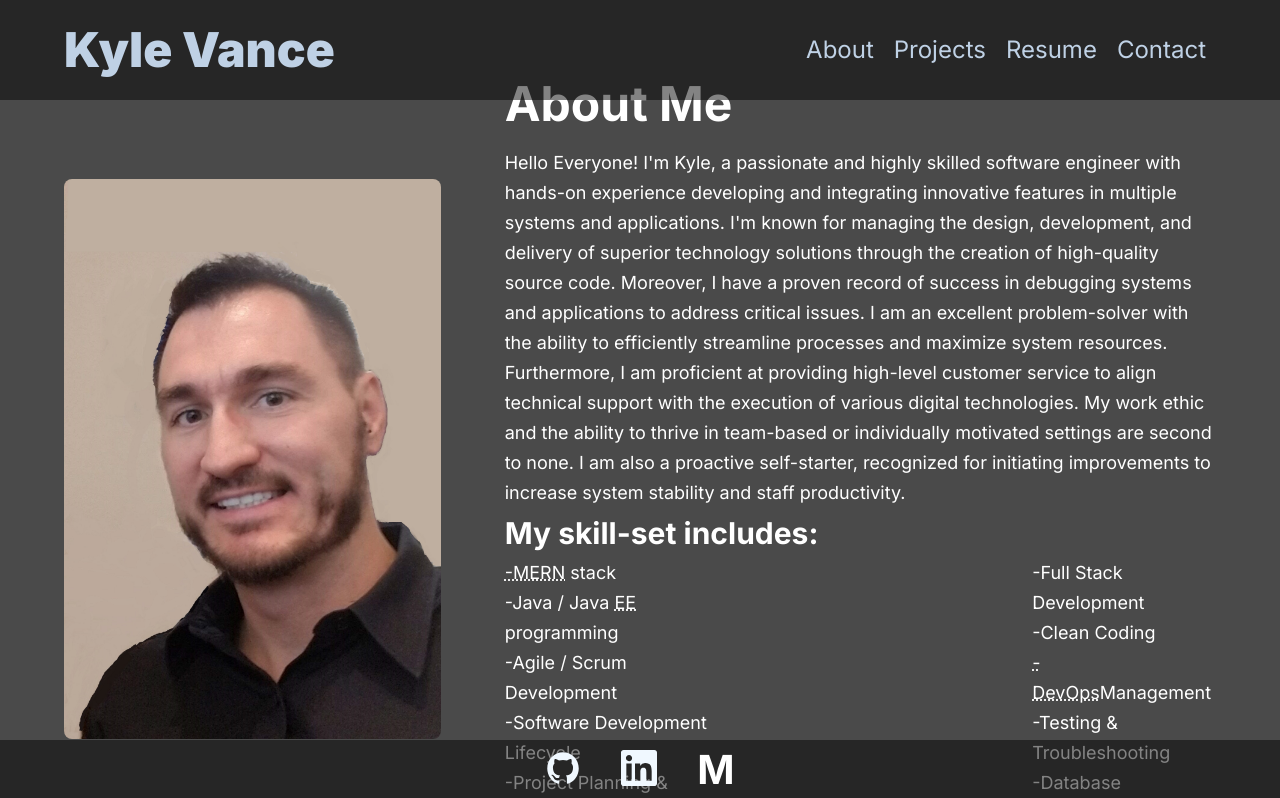
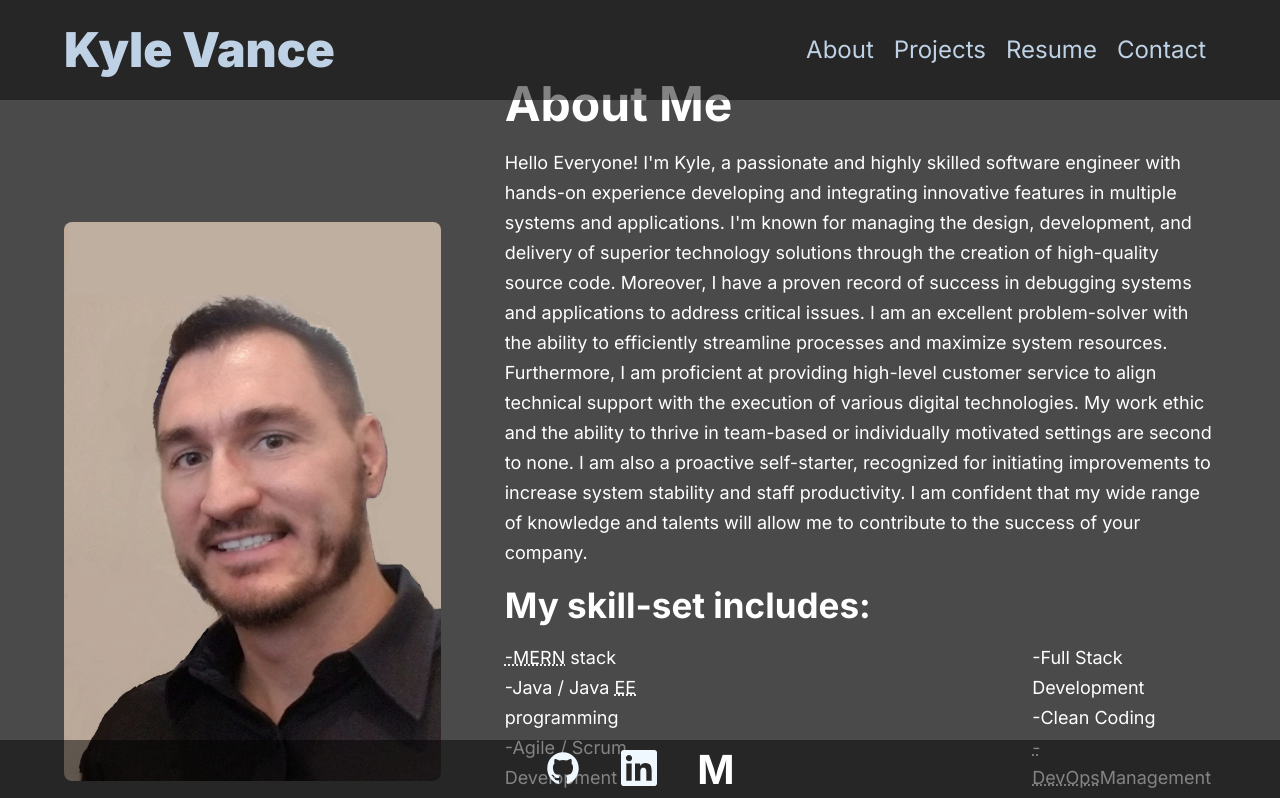
Before and after one commit to KVance1010/Kyle-Vance-Portfolio, a React (Create React App) app: page /about in a window 1280 px wide. Shown: the top 798 px of the page. Built offline with nearby package versions, Linux system fonts and the light colour scheme.

Commit message:
finished about me

```diff
--- a/src/pages/About.js
+++ b/src/pages/About.js
@@ -25,7 +25,8 @@ export default function About() {
 					second to none. I am also a proactive self-starter, recognized for
 					initiating improvements to increase system stability and staff
 					productivity.
-          {/* I am confident that my wide range of knowledge and talents will allow me to contribute to the success of your company. While others take
+           I am confident that my wide range of knowledge and talents will allow me to contribute to the success of your company.
+          {/* While others take
 					pride in meeting all standards set before them, my passion is for
 					delivering service and leadership that goes beyond organizational
 					expectations. Connect with me today or send me an email at
--- a/src/styles/About.css
+++ b/src/styles/About.css
@@ -30,8 +30,8 @@
 }
 
 .aboutMe h4 {
-	margin: 10px 0px;
-	font-size: 30px;
+	margin: 20px 0px;
+	font-size: 35px;
 	font-weight: bolder;
 }
 
```
